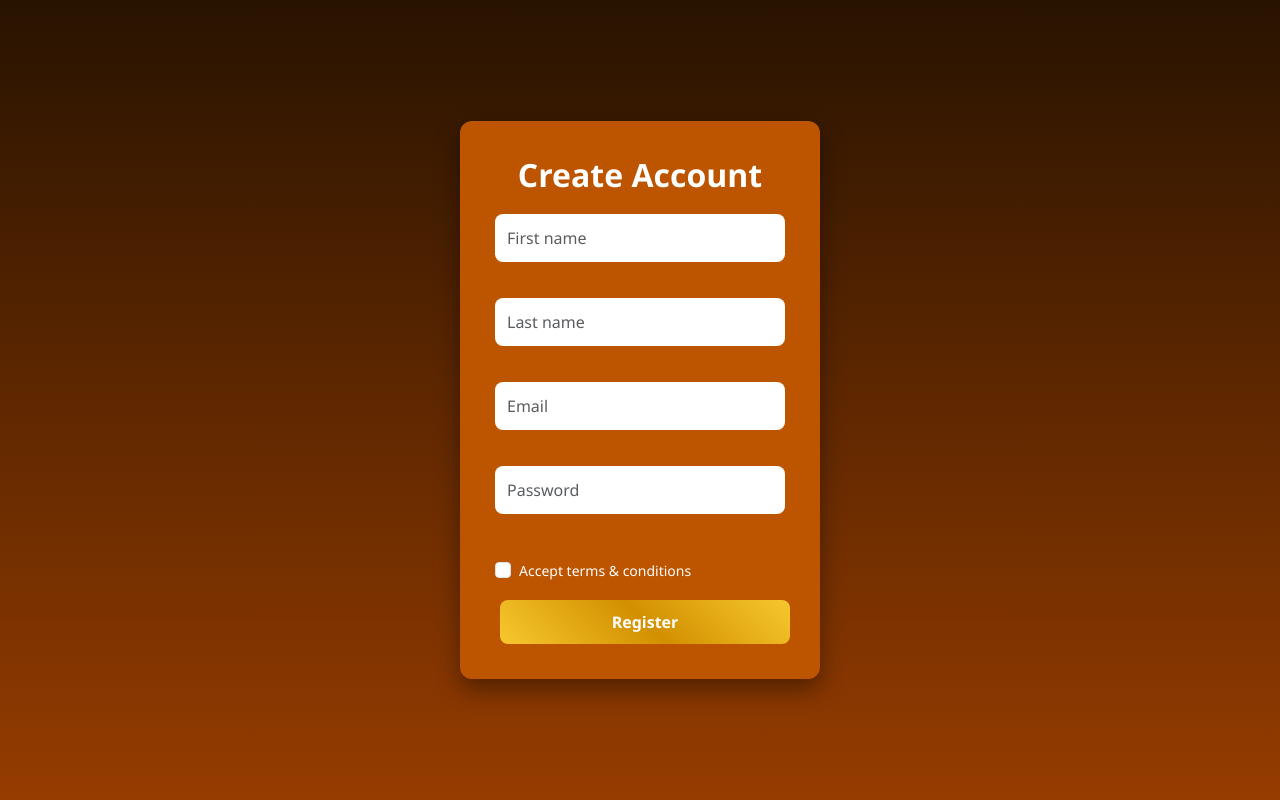
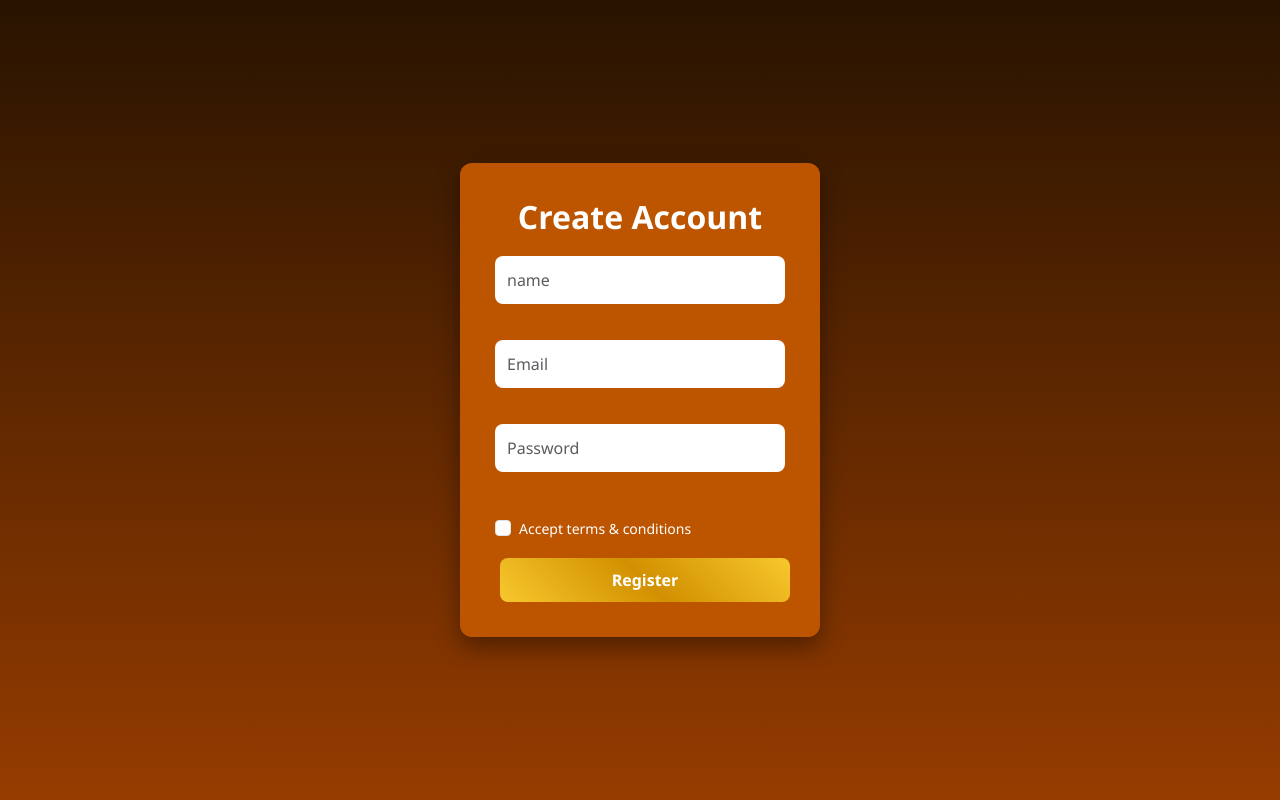
Before and after one commit to raunak-7277/college-django-project, a Django app: page /register/ in a window 1280 px wide. Run offline with Django 5.2, Linux system fonts and the light colour scheme.

Commit message:
changes in register

```diff
--- a/templates/register.html
+++ b/templates/register.html
@@ -137,12 +137,8 @@ input.error-border {
         <form id="registerForm" onsubmit="return validateForm()">
 
             <!-- First Name -->
-            <input type="text" id="firstName" placeholder="First name" class="form-control mb-1">
-            <small class="error" id="firstNameError"></small>
-
-            <!-- Last Name -->
-            <input type="text" id="lastName" placeholder="Last name" class="form-control mb-1 mt-2">
-            <small class="error" id="lastNameError"></small>
+            <input type="text" id="Name" placeholder="name" class="form-control mb-1">
+            <small class="error" id="NameError"></small>
 
             <!-- Email -->
             <input type="email" id="email" placeholder="Email" class="form-control mb-1 mt-2">
@@ -175,35 +171,26 @@ function validateForm() {
     let isValid = true;
 
     // Inputs
-    let firstName = document.getElementById("firstName");
-    let lastName = document.getElementById("lastName");
+    let Name = document.getElementById("Name");
     let email = document.getElementById("email");
     let password = document.getElementById("password");
     let check1 = document.getElementById("check1");
 
     // Errors
-    let firstNameError = document.getElementById("firstNameError");
-    let lastNameError = document.getElementById("lastNameError");
+    let NameError = document.getElementById("NameError");
     let emailError = document.getElementById("emailError");
     let passwordError = document.getElementById("passwordError");
     let checkError = document.getElementById("checkError");
 
     // Reset
-    firstNameError.innerText = "";
-    lastNameError.innerText = "";
+    NameError.innerText = "";
     emailError.innerText = "";
     passwordError.innerText = "";
     checkError.innerText = "";
 
     // First Name
-    if (firstName.value.trim() === "") {
-        firstNameError.innerText = "First name is required";
-        isValid = false;
-    }
-
-    // Last Name
-    if (lastName.value.trim() === "") {
-        lastNameError.innerText = "Last name is required";
+    if (Name.value.trim() === "") {
+        NameError.innerText = "Name is required";
         isValid = false;
     }
 
```
